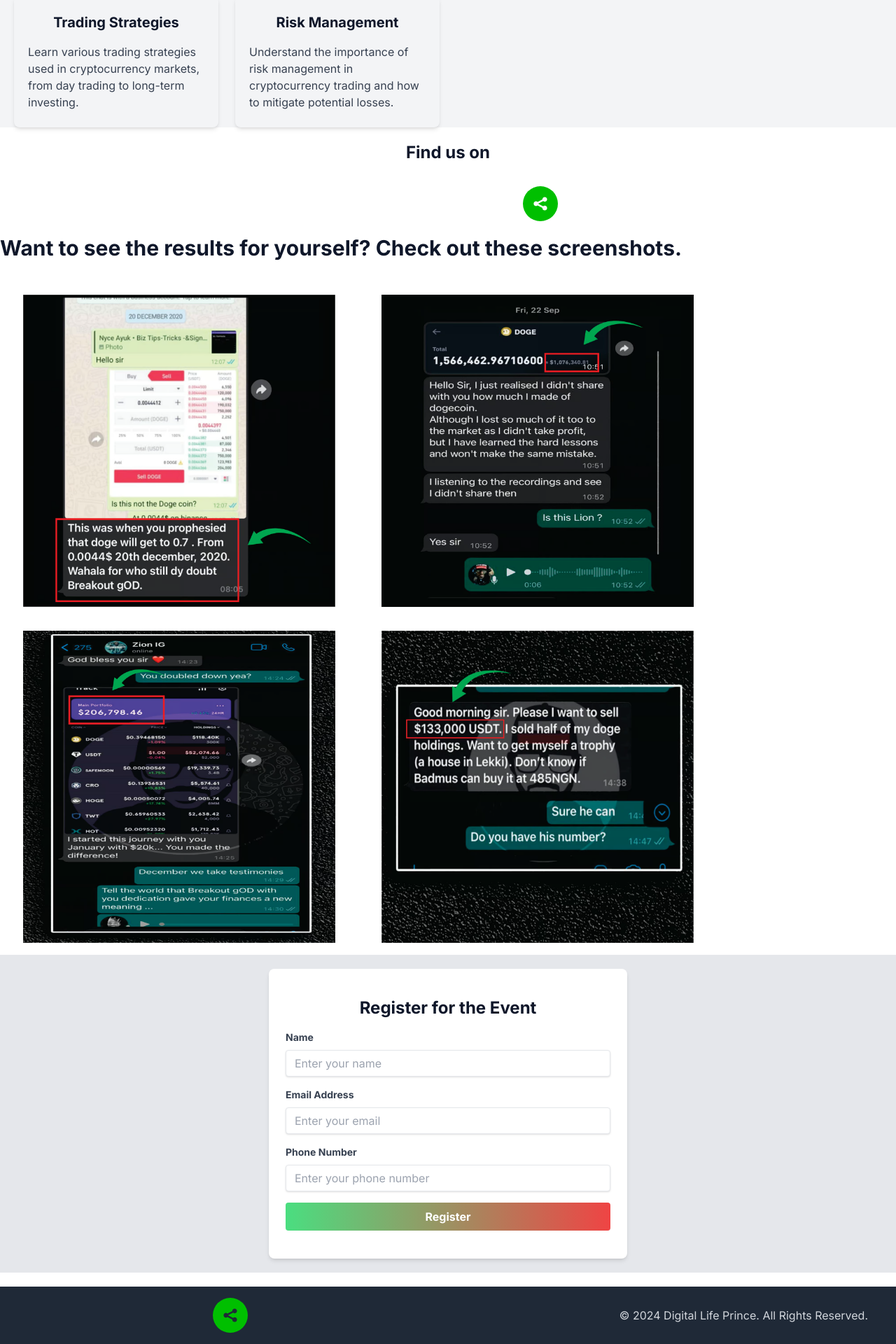
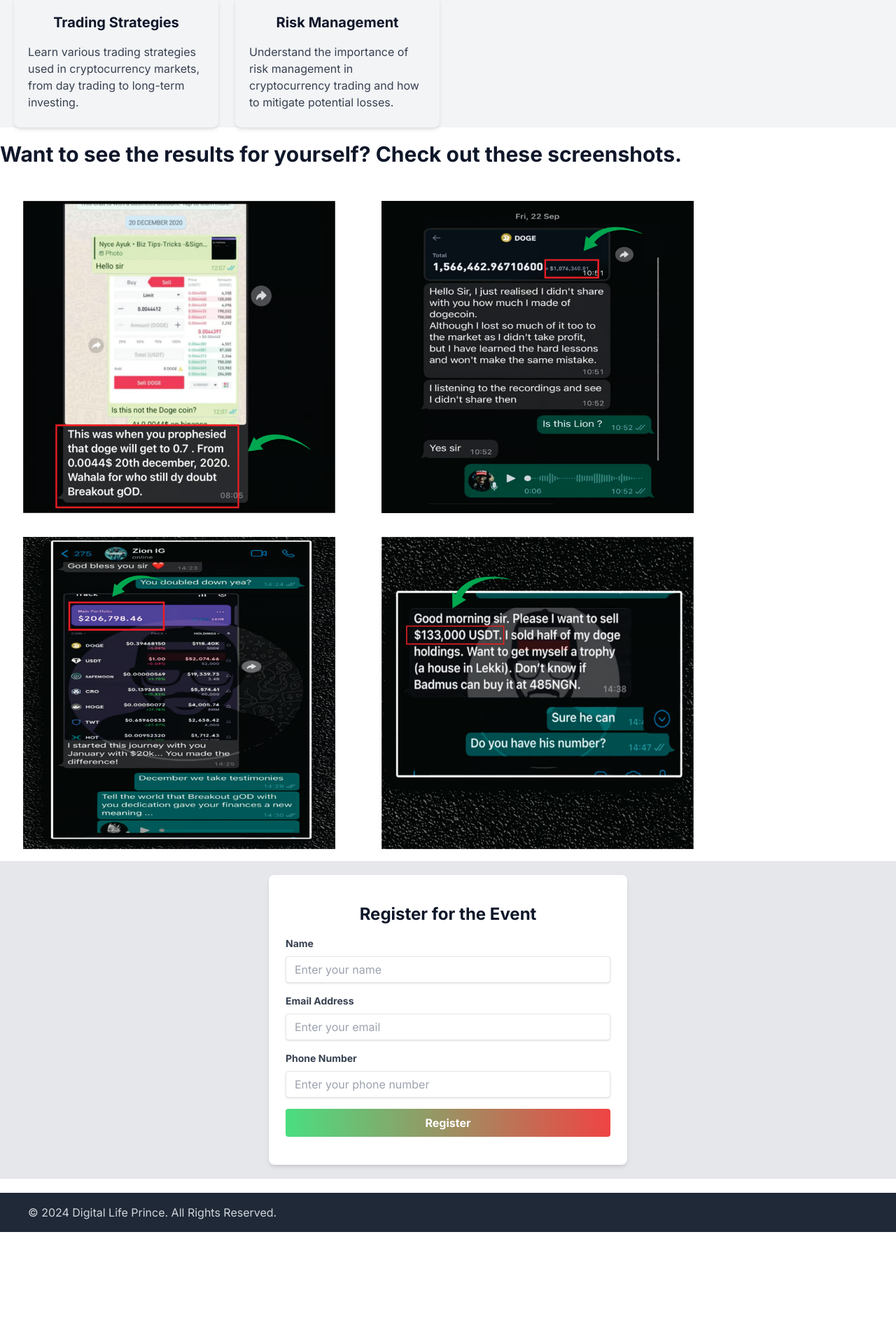
Before and after one commit to parkson-tano/dlp, a Next.js app: page / in a window 1280 px wide. Shown: the part 1674-3594 px from the top of the page at 70% size. After the commit the page ends 3434 px from the top, so only its background shows below. Built offline with nearby package versions, Linux system fonts and the light colour scheme.

Commit message:
Refactor app/page.tsx to remove commented out code and update button styling

```diff
--- a/app/page.tsx
+++ b/app/page.tsx
@@ -87,7 +87,7 @@ export default function Home() {
           </div>
         </div>
       </section>
-      <p className="text-2xl font-bold text-center mb-8 text-slate-900">
+      {/* <p className="text-2xl font-bold text-center mb-8 text-slate-900">
           Find us on
           </p>
       <div className="flex space-x-4 mx-auto text-center mb-5">
@@ -101,7 +101,7 @@ export default function Home() {
             rel="noreferrer" />
           <SocialIcon url="www.x.com" href="https://twitter.com/WainkemD" target="_blank"
             rel="noreferrer" />
-        </div>
+        </div> */}
       <div className="telegram-icon">
         <SocialIcon url="www.telegram.com" href="https://t.me/bullruncameroon" target="_blank"
           rel="noreferrer" />
@@ -161,7 +161,7 @@ export default function Home() {
         <ModalForm />
       </div>
       <footer className="bg-gray-800 text-gray-300 py-4 px-10 flex justify-between items-center">
-        <div className="flex space-x-4">
+        {/* <div className="flex space-x-4">
           <SocialIcon url="www.whatsapp.com" href="https://chat.whatsapp.com/HwIOJfwNg8C4LM6luQ5OHk" target="_blank"
             rel="noreferrer" />
           <SocialIcon url="www.telegram.com" href="https://t.me/bullruncameroon" target="_blank"
@@ -172,7 +172,7 @@ export default function Home() {
             rel="noreferrer" />
           <SocialIcon url="www.x.com" href="https://twitter.com/WainkemD" target="_blank"
             rel="noreferrer" />
-        </div>
+        </div> */}
         <div>&copy; 2024 Digital Life Prince. All Rights Reserved.</div>
       </footer>
 
```
